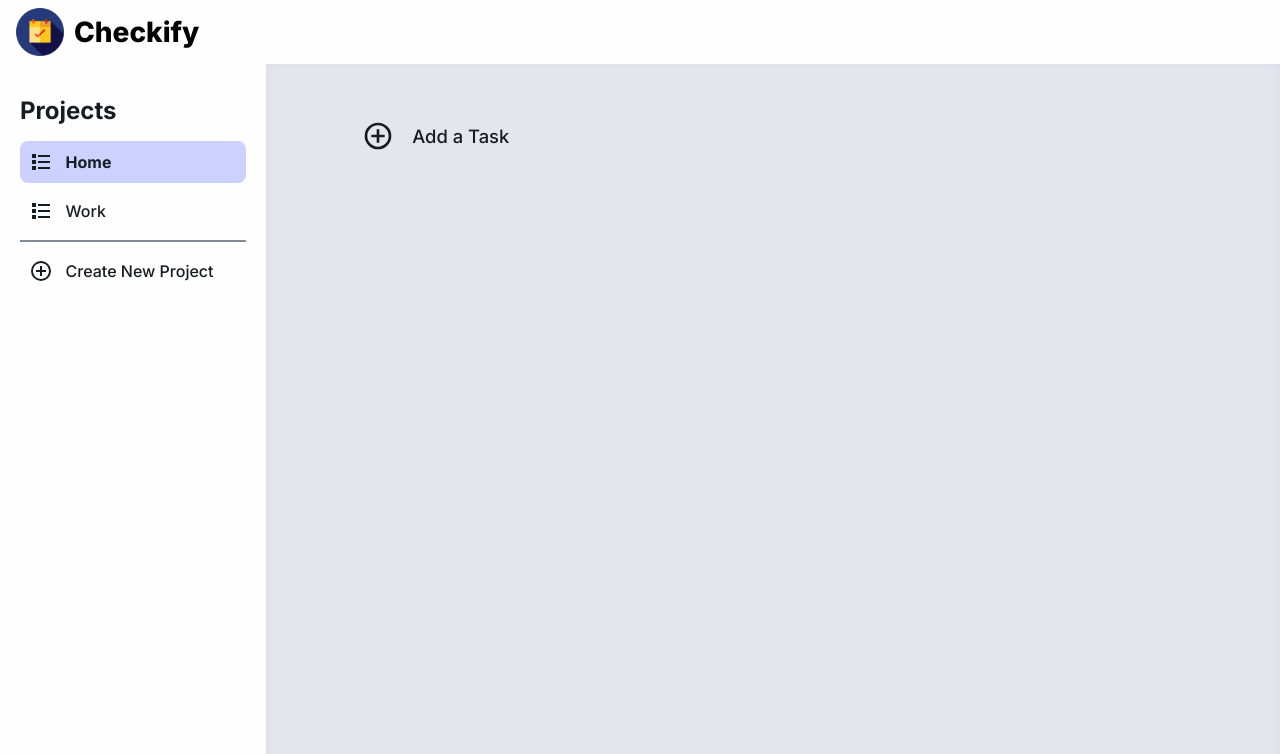
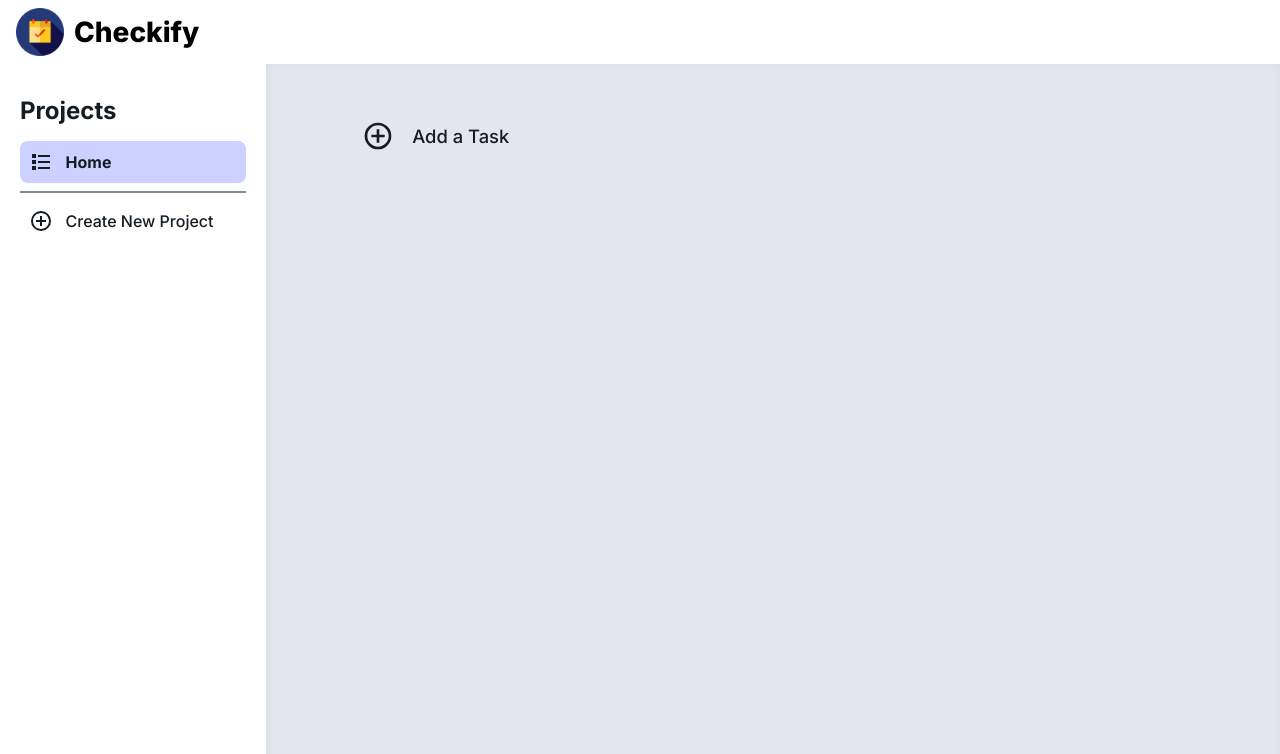
Before and after one commit to Luzefiru/odin-todo-list, a website built with webpack: page dist/index.html in a window 1280 px wide. Shown: the top 754 px of the page. Built offline with nearby package versions, Linux system fonts and the light colour scheme.

Commit message:
feat: finalize v1.0

```diff
--- a/dist/index.html
+++ b/dist/index.html
@@ -18,7 +18,6 @@
         <div class="aside__category">Projects</div>
       </div>
       <button class="aside__category__project project--selected"><img src="../res/projects-icon.svg">Home</button>
-      <button class="aside__category__project"><img src="../res/projects-icon.svg">Work</button>
       <hr />
       <!-- <form class="form-project--new">
         <input class="form__name-field" type="text" name="project-name" id="project-name" placeholder="Project Name" required>
```
